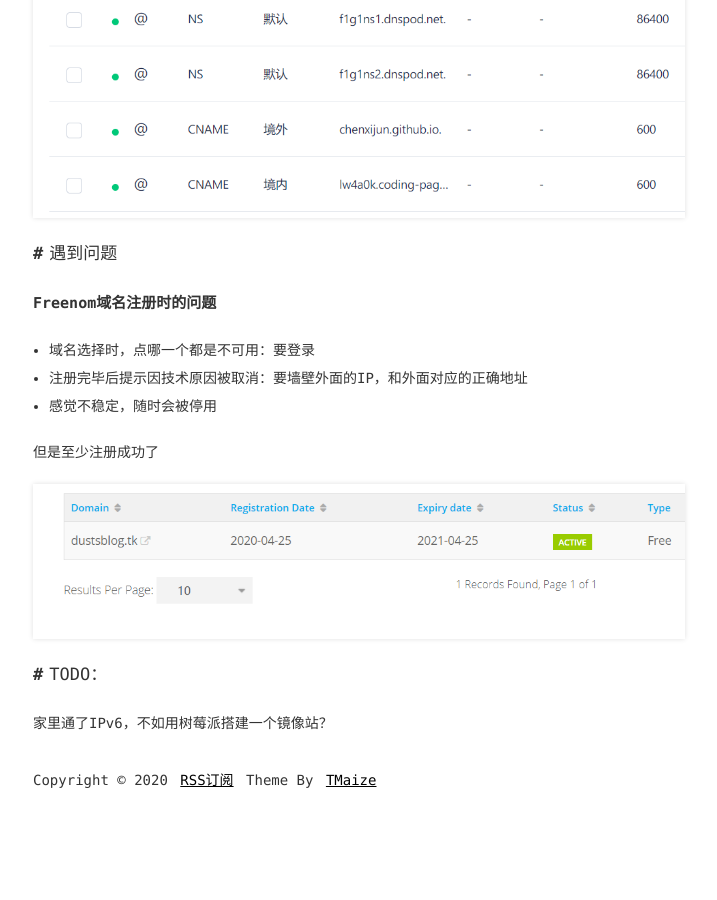
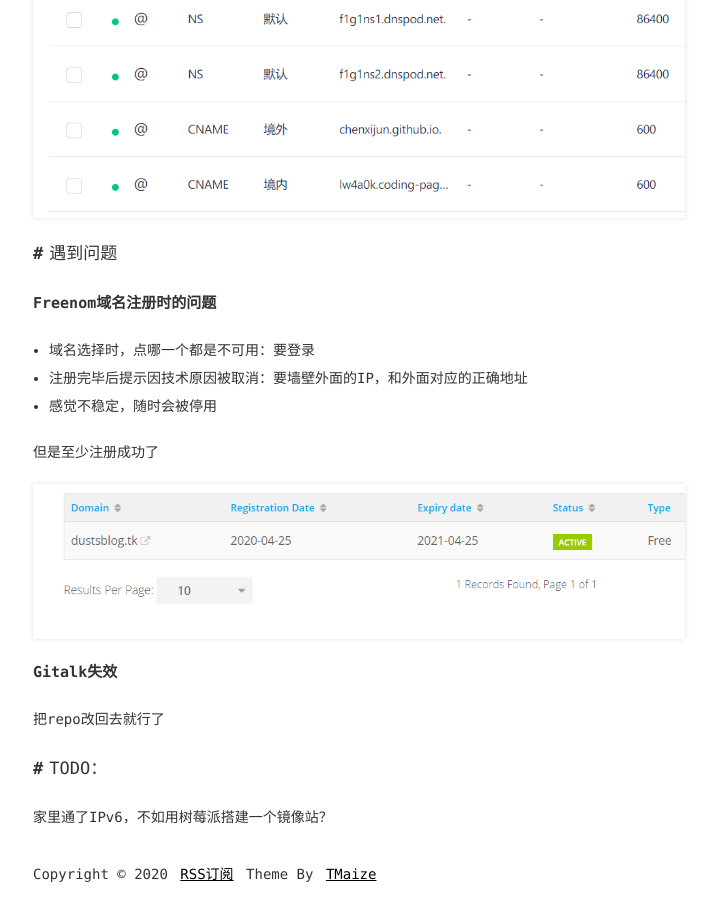
Before and after one commit to chenxijun/chenxijun.github.io, a Jekyll site: the page built from _posts/2020-04-25-change-domain.md, in a window 1280 px wide and 900 px high, scrolled down 1871 px. Shown: the whole window, without its empty margins (281-998 px from the left). Built offline with Jekyll 4.4.1, drawn with Linux system fonts in a browser that asks for light colours; comment, search, counter and statistics services are not loaded; before the commit the page ends 2677 px from its top, so only the background shows below that.

Commit message:
Fix Gitalk

```diff
--- a/_includes/ext-gitalk.html
+++ b/_includes/ext-gitalk.html
@@ -5,7 +5,7 @@
     var gitalk = new Gitalk({
         clientID: '6ef340be569f836db97e',
         clientSecret: 'f19d1955d5bb109497c3254e865ed6f5f58f1d0e',
-        repo: 'chenxijun.github.io',
+        repo: 'dustsblog',
         owner: 'chenxijun',
         admin: ['chenxijun'],
         id: location.pathname,      // Ensure uniqueness and length less than 50
--- a/_posts/2020-04-25-change-domain.md
+++ b/_posts/2020-04-25-change-domain.md
@@ -42,6 +42,10 @@
 
 ![域名](my-domanin.png)
 
+#### Gitalk失效
+
+把repo改回去就行了
+
 ## TODO：
 
 家里通了IPv6，不如用树莓派搭建一个镜像站？
```
